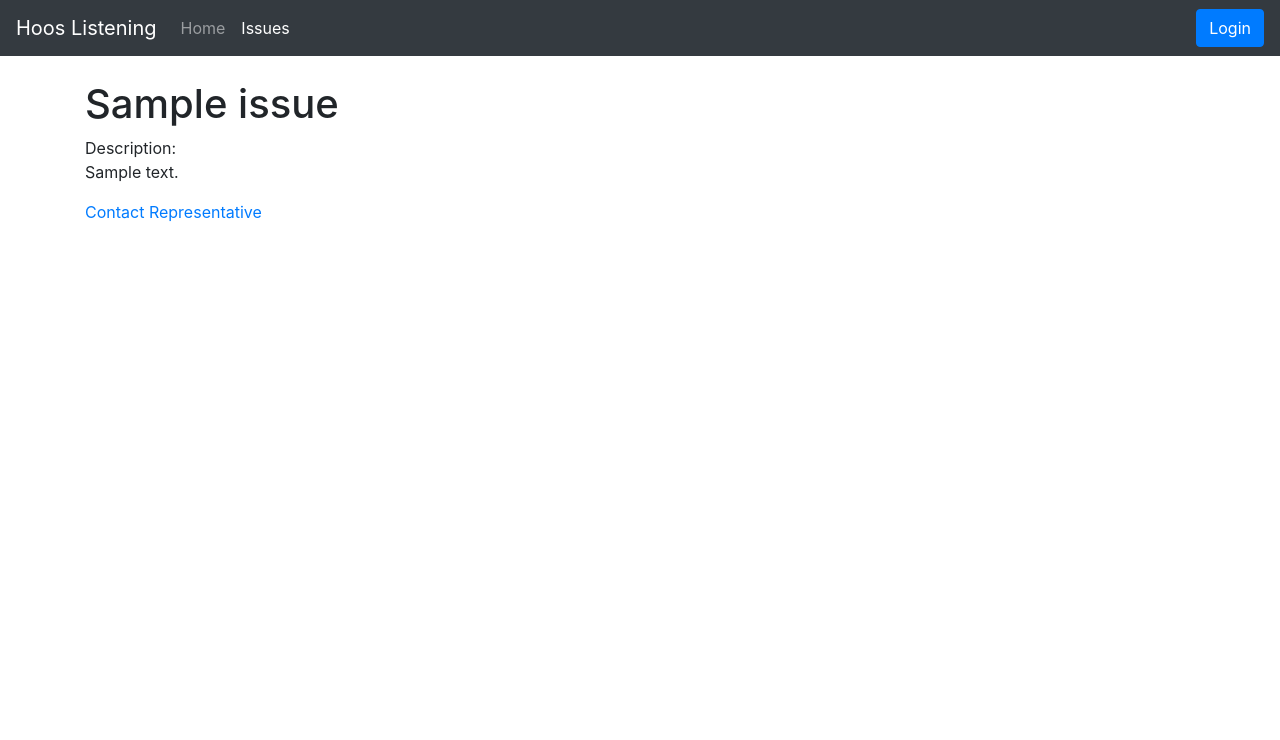
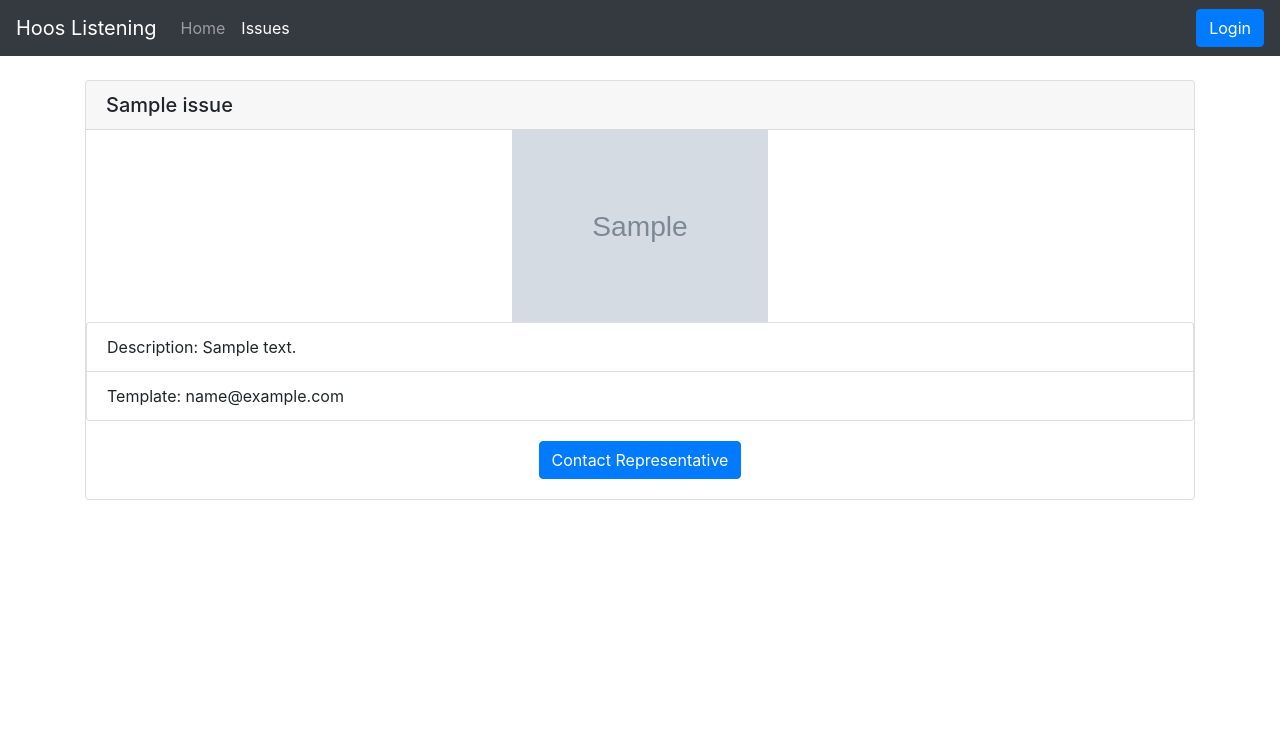
Before and after one commit to dzhang1024/CS3240, a Django app: page /issues/1/ in a window 1280 px wide. Shown: the top 740 px of the page. Run offline with Django 3.2, Linux system fonts and the light colour scheme; tables that the repository leaves empty hold one stand-in row (values such as "Sample post"); grey boxes marked "Sample" are stand-in pictures; some libraries are stand-ins or nearby versions.

Commit message:
Updated email_page.html and issues_detail.html

```diff
--- a/home/static/custom.css
+++ b/home/static/custom.css
@@ -20,3 +20,10 @@ body {
     height: 15vw;
     object-fit: scale-down;
 }
+
+
+.card-img-top-description {
+    width: 100%;
+    height: 15vw;
+    object-fit: contain;
+}
--- a/home/templates/issues/email_success.html
+++ b/home/templates/issues/email_success.html
@@ -2,6 +2,8 @@
 
 {%block content%}
     <h1>Success!</h1>
-    <p>Success! Your email has been successfully sent, {{ user.first_name }}!</p>
-    <p><a href="{% url 'home:issues'%}">Click here</a> to go back to the issues page</p>
+    <p>Your email has been successfully sent, {{ user.first_name }}!</p>
+    <a href="{%url 'home:issues' %}" class="btn btn-primary ">Go back to issues page</a>
+
+<!--    <p><a href="{% url 'home:issues'%}">Click here</a> to go back to the issues page</p>-->
 {%endblock%}
--- a/home/templates/issues/issues_detail.html
+++ b/home/templates/issues/issues_detail.html
@@ -1,11 +1,16 @@
 {% extends 'issue_base.html' %}
+{% load bootstrap4 %}
+{%block content%}
 
-{%block content%}
-<h1>{{issue.issue_name}}</h1>
-<h> Description: </h>
-<p>
-    {{issue.description}}
-</p>
-
-<p><a href="{%url 'home:email_page' issue.id%}">Contact Representative</a></p>
+<div class="card mb-3">
+  <h5 class="card-header">{{ issue.issue_name }}</h5>
+  <img class="card-img-top-description" src="{{ issue.image.url }}" alt="Card image cap">
+  <div class="list-group list-grou-flush">
+    <li class="list-group-item">Description: {{ issue.description }}</li>
+    <li class="list-group-item">Template: {{ issue.email_template }}</li>
+  </div>
+  <div class="card-body text-center">
+    <a href="{%url 'home:email_page' issue.id%}" class="btn btn-primary ">Contact Representative</a>
+  </div>
+</div>
 {%endblock%}
```
Also changed, not shown: home/templates/issues/email_page.html (+5 -2 lines).
